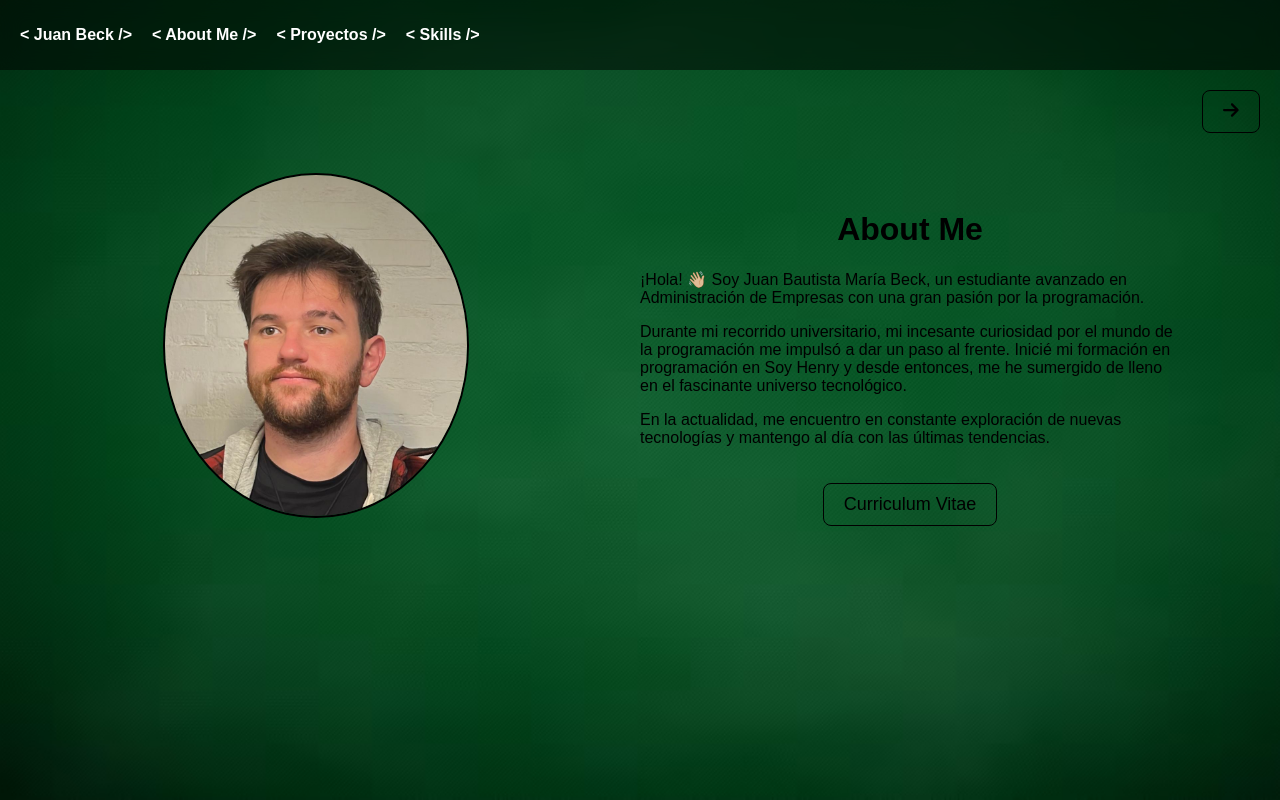
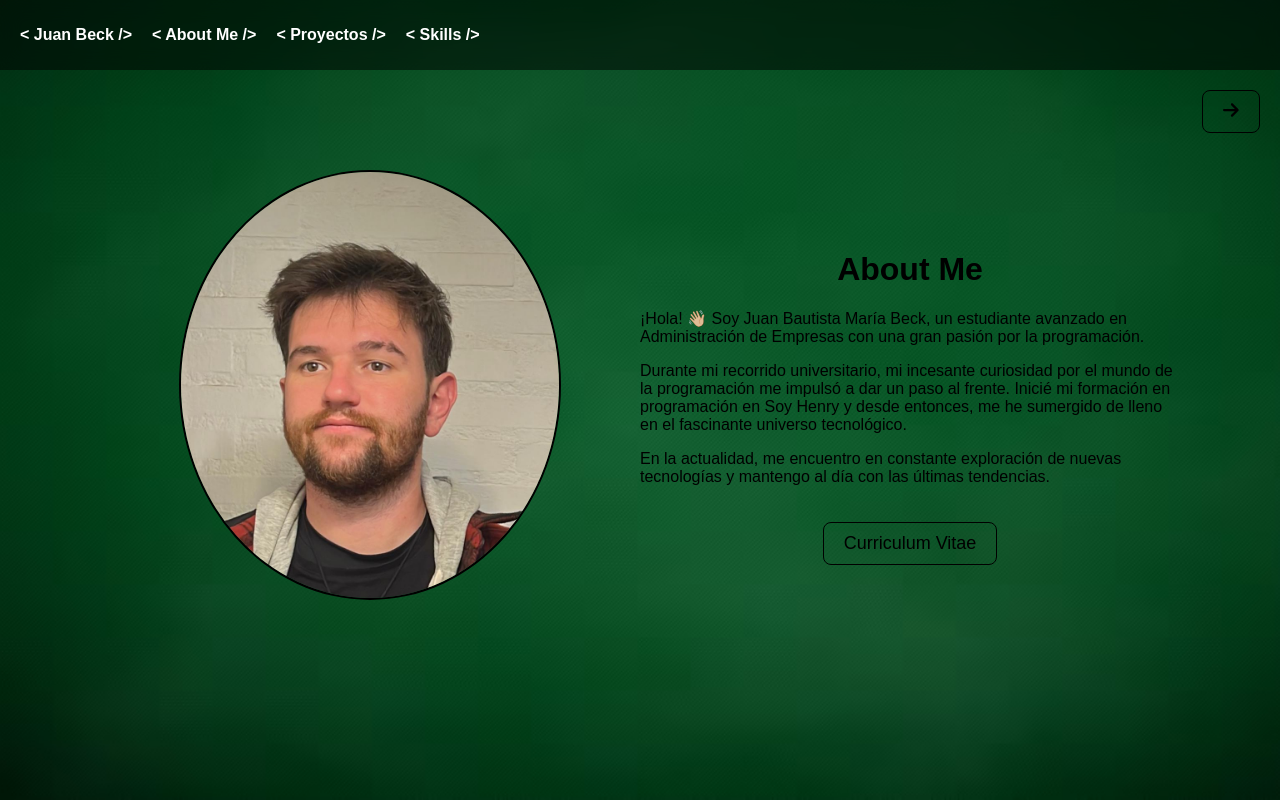
Before and after one commit to JBautistaBeck/My-Portfolio-Nuevo, a React (Create React App) app: page /about in a window 1280 px wide. Built offline with nearby package versions, Linux system fonts and the light colour scheme.

Commit message:
Foto aboutr al medio

```diff
--- a/src/views/about/about.css
+++ b/src/views/about/about.css
@@ -8,7 +8,6 @@
 }
 
 .img-container {
-    max-width: 80%;
     text-align: center;
 }
 
--- a/src/views/skills/skills.css
+++ b/src/views/skills/skills.css
@@ -11,7 +11,6 @@
     width: 700px;
     max-width: 90%;
     height: 500px;
-    border: 2px solid #000000;
     border-radius: 5px;
     box-shadow: 0 2px 5px rgba(0, 0, 0, 0.2);
     overflow: hidden;
```
